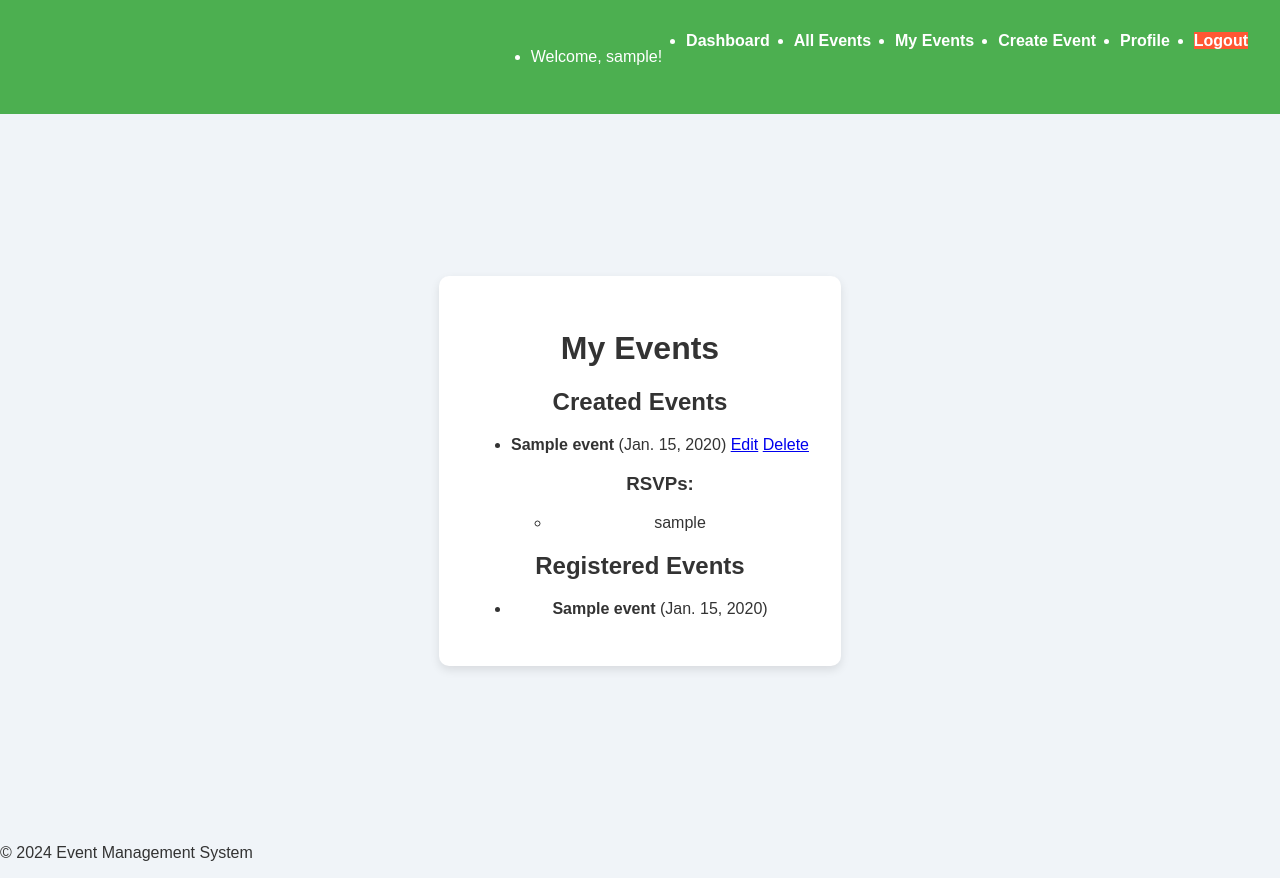
After one commit to kalyanmantha-ui/django-crud-project, a Django app: page /my-events/ in a window 1280 px wide. The commit adds this page. Run offline with Django 5.2, Linux system fonts and the light colour scheme; a user stored in the database is signed in; tables that the repository leaves empty hold one stand-in row (values such as "Sample post").

Commit message:
close to final

```diff
--- a/event_management/events/models.py
+++ b/event_management/events/models.py
@@ -1,9 +1,24 @@
+# models.py
 from django.db import models
+from django.contrib.auth.models import User
 
 class Event(models.Model):
     name = models.CharField(max_length=100)
     date = models.DateField()
     description = models.TextField()
+    organizer = models.ForeignKey(
+        User, on_delete=models.CASCADE, null=True, blank=True
+    )  # Allow null and blank temporarily
+    time = models.TimeField(null=True, blank=True)  # Optional
+    location = models.CharField(max_length=200, null=True, blank=True)  # Optional
 
     def __str__(self):
         return self.name
+
+class RSVP(models.Model):
+    user = models.ForeignKey(User, on_delete=models.CASCADE)
+    event = models.ForeignKey(Event, on_delete=models.CASCADE)
+    timestamp = models.DateTimeField(auto_now_add=True)
+
+    def __str__(self):
+        return f"{self.user.username} - {self.event.name}"
--- a/event_management/events/templates/base.html
+++ b/event_management/events/templates/base.html
@@ -11,15 +11,24 @@
 <body>
     <!-- Header Section -->
     <header>
-        <nav>
-            {% if user.is_authenticated %}
-                <p>Welcome, {{ user.username }}!</p>
-                <a href="{% url 'logout' %}">Logout</a>
-            {% else %}
-                <a href="{% url 'login' %}">Login</a> | <a href="{% url 'signup' %}">Signup</a>
-            {% endif %}
+        <nav class="header">
+            <ul class="nav">
+                {% if user.is_authenticated %}
+                    <li><p>Welcome, {{ user.username }}!</p></li>
+                    <li><a href="{% url 'dashboard' %}">Dashboard</a></li>
+                    <li><a href="{% url 'all_events' %}">All Events</a></li>
+                    <li><a href="{% url 'my_events' %}">My Events</a></li>
+                    <li><a href="{% url 'create_event' %}">Create Event</a></li>
+                    <li><a href="{% url 'profile' %}">Profile</a></li>
+                    <li><a href="{% url 'logout' %}" class="logout">Logout</a></li>
+                {% else %}
+                    <li><a href="{% url 'login' %}">Login</a></li>
+                    <li><a href="{% url 'signup' %}">Signup</a></li>
+                {% endif %}
+            </ul>
         </nav>
     </header>
+
 
 
     <!-- Main Content Section -->
--- /dev/null
+++ b/event_management/events/templates/my_events.html
@@ -0,0 +1,47 @@
+{% extends "base.html" %}
+
+{% block title %}My Events{% endblock %}
+
+{% block content %}
+<div class="content-box">
+    <h1>My Events</h1>
+
+    <h2>Created Events</h2>
+    <ul>
+        {% for event in created_events %}
+        <li>
+            <strong>{{ event.name }}</strong> ({{ event.date }})
+            <a href="{% url 'update_event' event.id %}" class="edit">Edit</a>
+            <a href="{% url 'delete_event' event.id %}" class="delete">Delete</a>
+
+            <!-- Show RSVP details -->
+            {% with event.rsvps.all as rsvp_list %}
+            <h3>RSVPs:</h3>
+            {% if rsvp_list %}
+            <ul>
+                {% for rsvp in rsvp_list %}
+                <li>{{ rsvp.user.username }}</li>
+                {% endfor %}
+            </ul>
+            {% else %}
+            <p>No RSVPs yet.</p>
+            {% endif %}
+            {% endwith %}
+        </li>
+        {% empty %}
+        <p>You haven't created any events yet.</p>
+        {% endfor %}
+    </ul>
+
+    <h2>Registered Events</h2>
+    <ul>
+        {% for rsvp in registered_events %}
+        <li>
+            <strong>{{ rsvp.event.name }}</strong> ({{ rsvp.event.date }})
+        </li>
+        {% empty %}
+        <p>You haven't registered for any events yet.</p>
+        {% endfor %}
+    </ul>
+</div>
+{% endblock %}
--- a/event_management/events/urls.py
+++ b/event_management/events/urls.py
@@ -9,4 +9,9 @@ urlpatterns = [
     path("update/<int:event_id>/", views.update_event, name="update_event"),  # Update event details
     path("delete/<int:event_id>/", views.delete_event, name="delete_event"),
     path("logout/", views.logout_view, name="logout"),
+    path('', views.dashboard, name='dashboard'),  # Dashboard Page
+    path('events/', views.all_events, name='all_events'),  # All Events Page
+    path('event/<int:event_id>/', views.event_details, name='event_details'),  # Event Details Page
+    path('my-events/', views.my_events, name='my_events'),  # My Events Page
+    path('profile/', views.profile, name='profile'),  # Profile Page
 ]
--- a/event_management/events/views.py
+++ b/event_management/events/views.py
@@ -1,3 +1,4 @@
+import datetime
 from django.shortcuts import get_object_or_404, render, redirect
 from .models import Event
 from django.contrib.auth.models import User
@@ -6,6 +7,8 @@ from django.shortcuts import render, redirect
 from django.contrib.auth import authenticate, login
 from django.contrib.auth.decorators import login_required
 from django.contrib.auth import logout
+from django.shortcuts import render
+from .models import Event, RSVP
 
 # Create
 
@@ -15,8 +18,16 @@ def create_event(request):
         name = request.POST.get("name")
         date = request.POST.get("date")
         description = request.POST.get("description")
-        Event.objects.create(name=name, date=date, description=description)
+
+        # Automatically set the organizer to the logged-in user
+        Event.objects.create(
+            name=name,
+            date=date,
+            description=description,
+            organizer=request.user  # Assign the logged-in user as the organizer
+        )
         return redirect("list_events")
+
     return render(request, "create_event.html")
 
 # Read
@@ -92,3 +103,68 @@ def logout_view(request):
     logout(request)
     messages.success(request, "Logged out successfully!")
     return redirect("login")
+@login_required
+def dashboard(request):
+    total_events = Event.objects.count()
+    registered_events = RSVP.objects.filter(user=request.user).count()
+    upcoming_events = Event.objects.filter(date__gte=datetime.date.today()).count()
+
+    return render(request, 'dashboard.html', {
+        'total_events': total_events,
+        'registered_events': registered_events,
+        'upcoming_events': upcoming_events
+    })
+@login_required
+def all_events(request):
+    events = Event.objects.all()
+    return render(request, 'all_events.html', {'events': events})
+@login_required
+def event_details(request, event_id):
+    # Safely fetch the event or return a 404 if it doesn't exist
+    event = get_object_or_404(Event, id=event_id)
+
+    # Check if the user is already registered for the event
+    is_registered = RSVP.objects.filter(user=request.user, event=event).exists()
+
+    if request.method == "POST":
+        # Handle RSVP registration
+        if 'rsvp' in request.POST:
+            RSVP.objects.get_or_create(user=request.user, event=event)
+            is_registered = True  # Update the variable after RSVP
+
+        # Handle RSVP cancellation
+        elif 'cancel_rsvp' in request.POST:
+            RSVP.objects.filter(user=request.user, event=event).delete()
+            is_registered = False  # Update the variable after cancellation
+
+    # Render the event details template
+    return render(request, 'event_details.html', {
+        'event': event,
+        'is_registered': is_registered
+    })
+@login_required
+def my_events(request):
+    # Fetch events created by the logged-in user
+    created_events = Event.objects.filter(organizer=request.user)
+
+    # Fetch RSVP details for created events
+    # Attach RSVP details to each event for easy access in the template
+    for event in created_events:
+        event.rsvps = RSVP.objects.filter(event=event).select_related('user')
+
+    # Fetch events the logged-in user has registered for
+    registered_events = RSVP.objects.filter(user=request.user).select_related('event')
+
+    return render(request, 'my_events.html', {
+        'created_events': created_events,
+        'registered_events': registered_events,
+    })
+@login_required
+def profile(request):
+    if request.method == "POST":
+        request.user.first_name = request.POST['first_name']
+        request.user.last_name = request.POST['last_name']
+        request.user.email = request.POST['email']
+        request.user.save()
+
+    return render(request, 'profile.html', {'user': request.user})
--- a/event_management/static/css/style.css
+++ b/event_management/static/css/style.css
@@ -79,6 +79,7 @@ body {
     border-radius: 10px; /* Rounded corners for the box */
     box-shadow: 0 4px 10px rgba(0, 0, 0, 0.1); /* Subtle shadow for a floating effect */
     max-width: 800px;
+    text-align: center;
 }
 
 /* Form Styles */
```
Also changed, not shown: other parts of event_management/static/css/style.css (+42 -5 lines), event_management/events/templates/all_events.html (added, +29 -0 lines), event_management/events/templates/dashboard.html (added, +13 -0 lines), event_management/events/templates/event_details.html (added, +21 -0 lines), event_management/events/templates/profile.html (added, +22 -0 lines), event_management/events/migrations/0002_event_location_event_organizer_event_time_rsvp.py (added).
